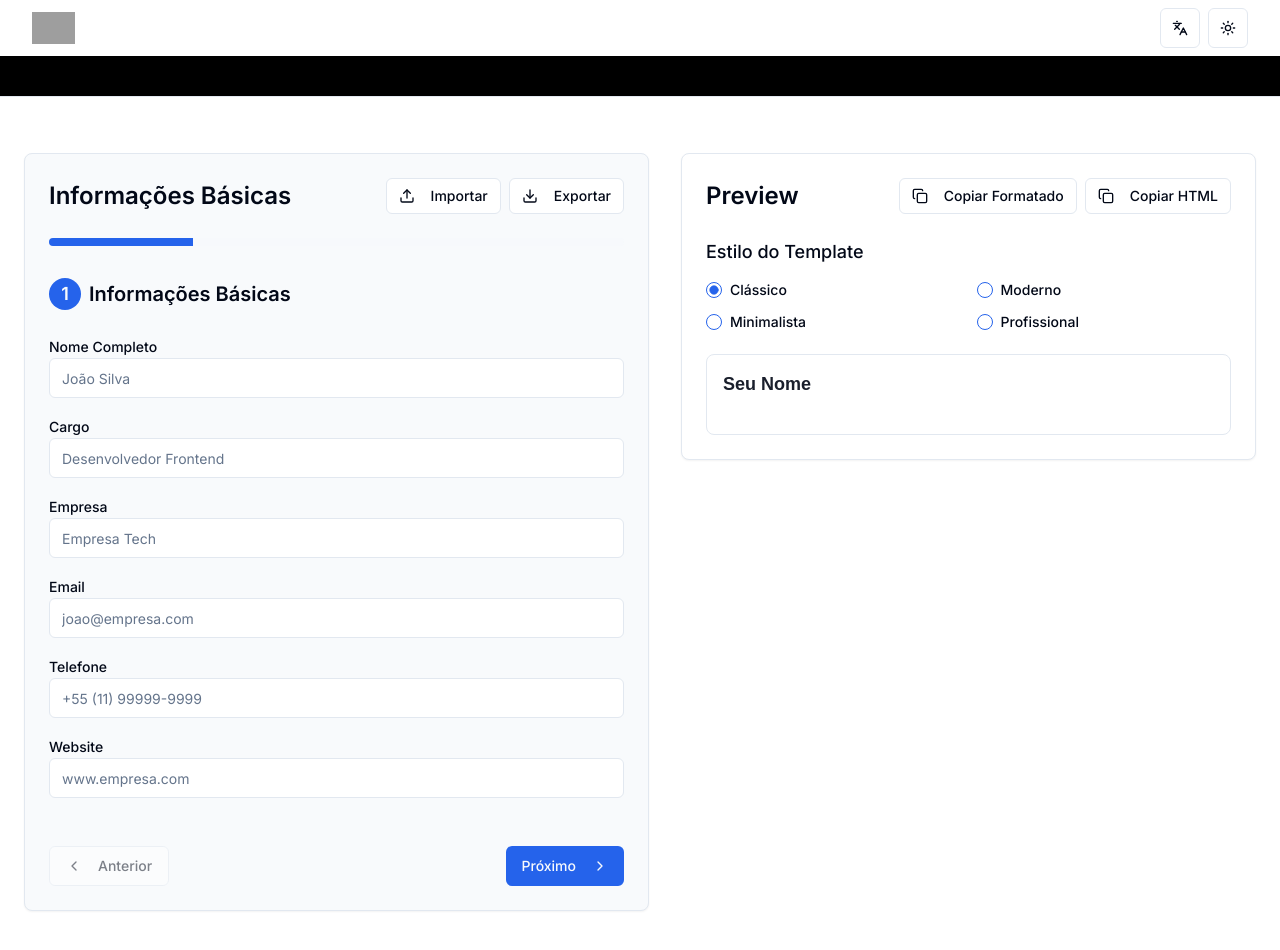
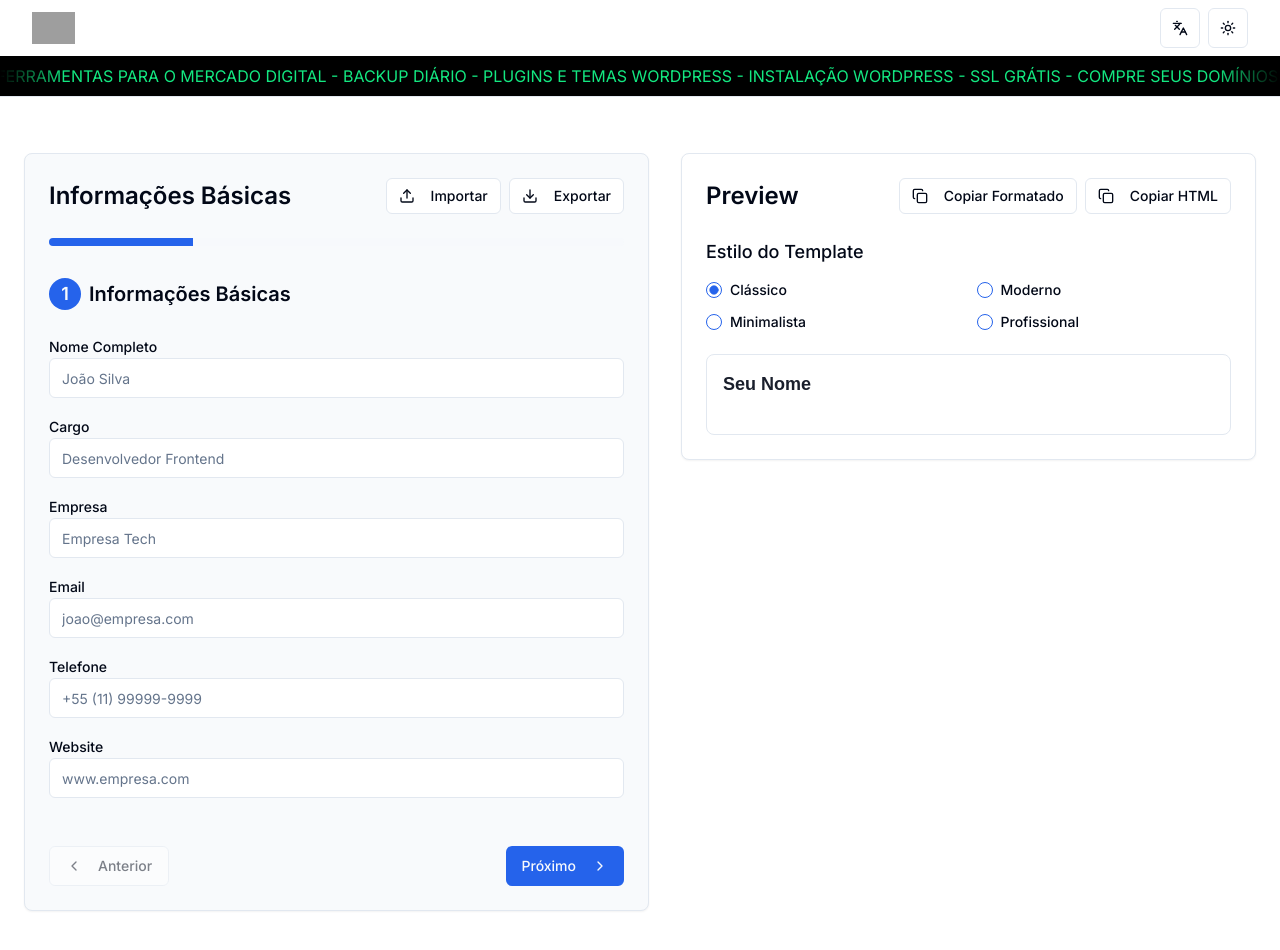
Before and after one commit to redcat2323/gerador-de-assinatura-valuehost, a React (Vite) app: page / in a window 1280 px wide. Shown: the top 950 px of the page. Built offline with nearby package versions, Linux system fonts and the light colour scheme; grey boxes are pictures that could not be loaded.

Commit message:
Update scrolling banner styles
- Adjusted the scrolling banner to loop seamlessly from the start.
- Added a gradient effect using the colors from the Napoleon logo to blend the edges of the banner.
[skip gpt_engineer]

```diff
--- a/src/components/layout/ScrollingBanner.tsx
+++ b/src/components/layout/ScrollingBanner.tsx
@@ -2,12 +2,17 @@ import React from "react";
 
 export const ScrollingBanner = () => {
   return (
-    <div className="w-full bg-black overflow-hidden whitespace-nowrap">
+    <div className="w-full bg-black overflow-hidden whitespace-nowrap relative">
       <div className="inline-block animate-scroll">
-        <span className="inline-block text-[#13E881] py-2">
+        <span className="inline-block text-[#13E881] py-2 pr-8">
+          HOSPEDAGEM DE SITES - SERVIDORES DEDICADOS - FERRAMENTAS PARA O MERCADO DIGITAL - BACKUP DIÁRIO - PLUGINS E TEMAS WORDPRESS - INSTALAÇÃO WORDPRESS - SSL GRÁTIS - COMPRE SEUS DOMÍNIOS - HOSPEDAGEM DE SITE - SERVIDORES VPS - E-MAILS ILIMITADOS
+        </span>
+        <span className="inline-block text-[#13E881] py-2 pr-8">
           HOSPEDAGEM DE SITES - SERVIDORES DEDICADOS - FERRAMENTAS PARA O MERCADO DIGITAL - BACKUP DIÁRIO - PLUGINS E TEMAS WORDPRESS - INSTALAÇÃO WORDPRESS - SSL GRÁTIS - COMPRE SEUS DOMÍNIOS - HOSPEDAGEM DE SITE - SERVIDORES VPS - E-MAILS ILIMITADOS
         </span>
       </div>
+      <div className="absolute inset-y-0 left-0 w-16 bg-gradient-to-r from-black to-transparent"></div>
+      <div className="absolute inset-y-0 right-0 w-16 bg-gradient-to-l from-black to-transparent"></div>
     </div>
   );
 };
--- a/tailwind.config.ts
+++ b/tailwind.config.ts
@@ -20,8 +20,8 @@ export default {
     extend: {
       keyframes: {
         scroll: {
-          '0%': { transform: 'translateX(100%)' },
-          '100%': { transform: 'translateX(-100%)' },
+          '0%': { transform: 'translateX(0)' },
+          '100%': { transform: 'translateX(-50%)' },
         },
       },
       animation: {
```
